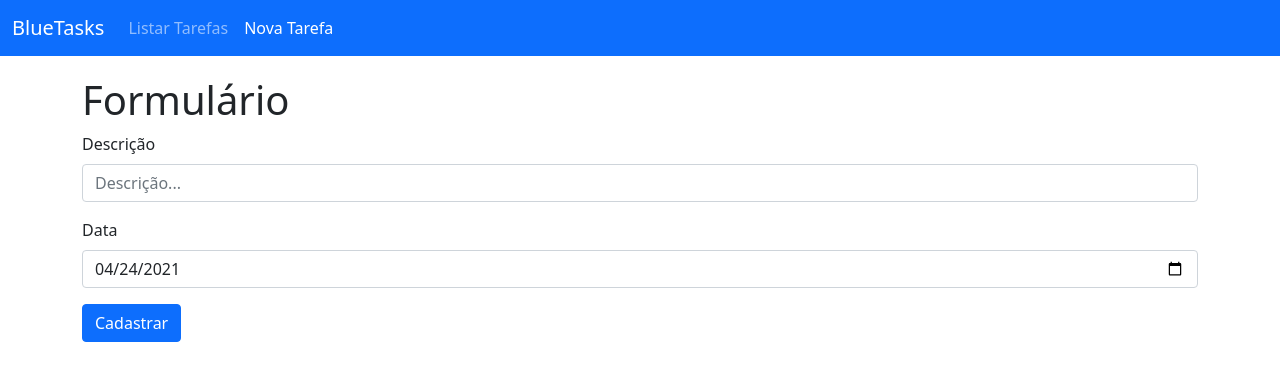
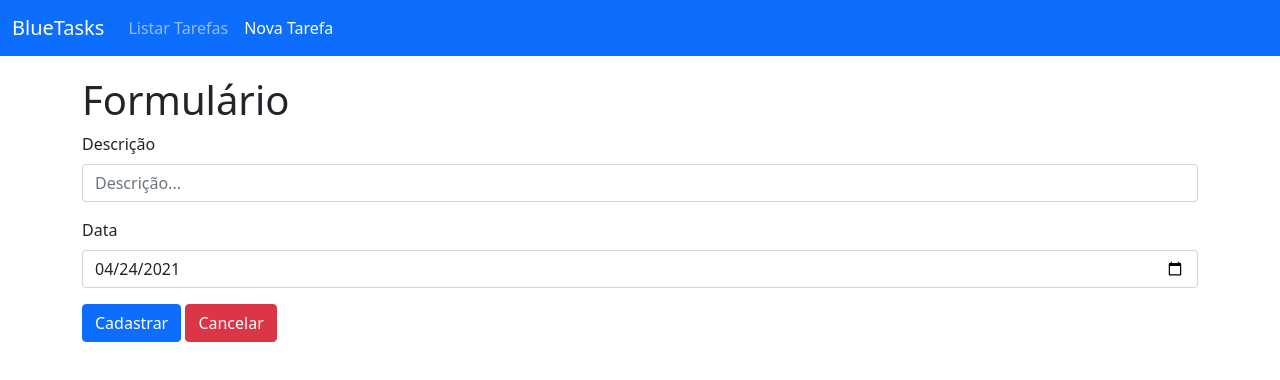
Before and after one commit to LeonardoVileela/bluetask, a React (Create React App) app: page /form in a window 1280 px wide. Shown: the top 380 px of the page. Built offline with nearby package versions, Linux system fonts and the light colour scheme.

Commit message:
version 1.0.0

```diff
--- a/src/components/TaskForm.js
+++ b/src/components/TaskForm.js
@@ -11,6 +11,7 @@ class TaskForm extends Component {
         super(props)
 
         this.onSubmitHandler = this.onSubmitHandler.bind(this)
+        this.onCancelHandler = this.onCancelHandler.bind(this)
         this.today = new Date()
         this.dateNow = this.today.getFullYear() + '-' + ('0' + (this.today.getMonth() + 1)).slice(-2) + '-' + ('0' + this.today.getDate()).slice(-2)
 
@@ -35,6 +36,11 @@ class TaskForm extends Component {
             task.whenToDo = editDate
             this.setState({ task: task })
         }
+    }
+
+    onCancelHandler(event){
+        event.preventDefault()
+        this.setState({ redirect: true })
     }
 
 
@@ -73,13 +79,15 @@ class TaskForm extends Component {
                 <form>
                     <div className="mb-3">
                         <label htmlFor="description" className="form-label">Descrição</label>
-                        <input ref={(c) => this.description = c} type="text" className="form-control" id="description" placeholder="Descrição..." defaultValue={this.state.task.description} />
+                        <input ref={(c) => this.description = c} type="text" className="form-control" id="description" placeholder="Descrição..." defaultValue={this.props.match.params.id ? this.state.task.description : ""} />
                     </div>
                     <div className="mb-3">
                         <label htmlFor="whenToDo" className="form-label">Data</label>
                         <input ref={(d) => this.date = d} type="date" className="form-control" id="whenToDo" placeholder="Data" defaultValue={this.props.match.params.id ? this.state.task.whenToDo : this.dateNow} />
                     </div>
-                    <button onClick={this.onSubmitHandler} type="submit" className="btn btn-primary">Cadastrar</button>
+                    <button onClick={this.onSubmitHandler} type="submit" className="btn btn-primary">{this.props.match.params.id ? "Editar" : "Cadastrar"}</button>
+                    &nbsp;
+                    <button onClick={this.onCancelHandler} type="submit" className="btn btn-danger">Cancelar</button>
                 </form>
                 <ToastContainer autoClose={1500} />
 
```
